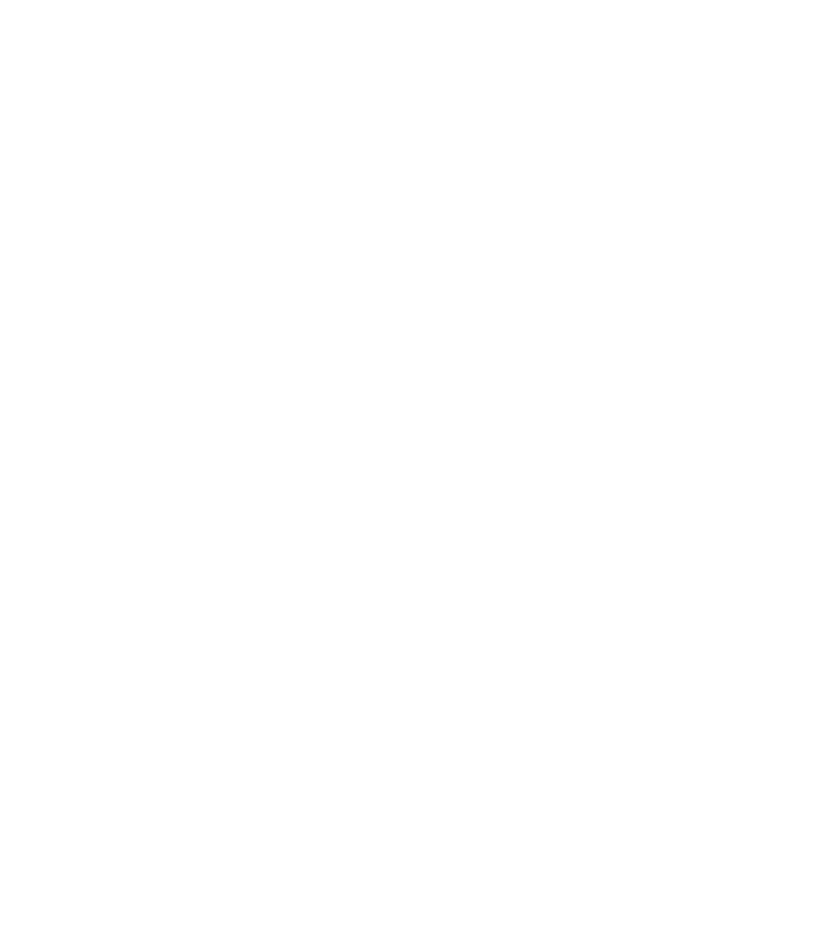
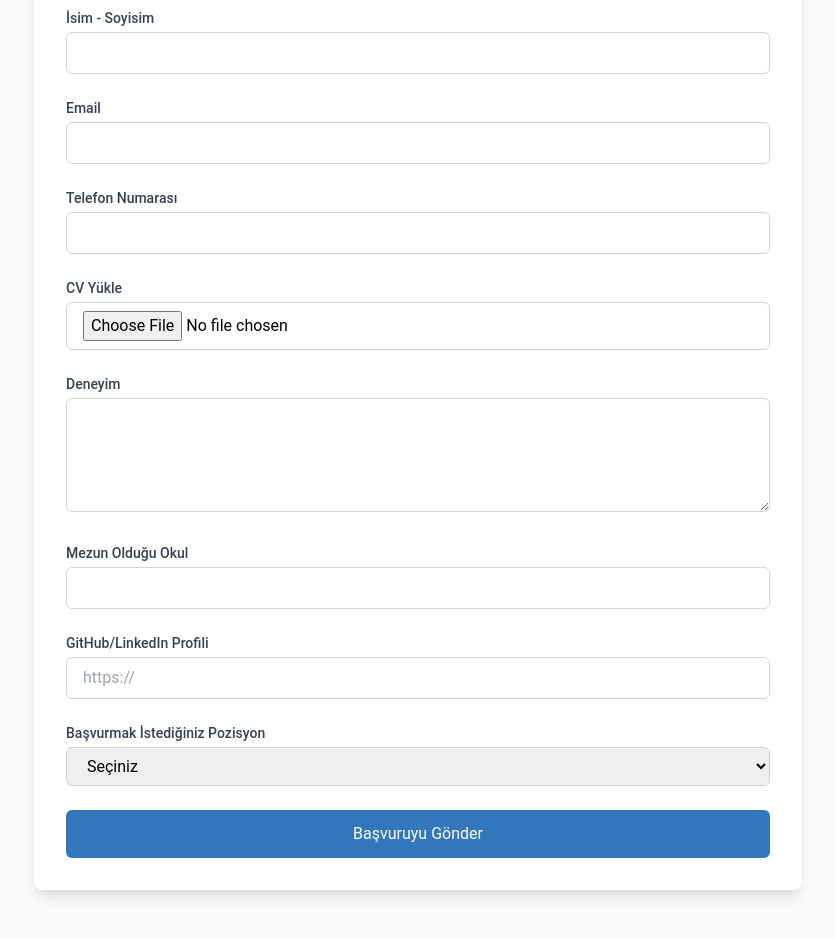
Before and after one commit to aliz1369/finnovation-website, a React (Vite) app: page /career/apply in a window 1280 px wide. Before the commit this address had no page. Shown: the part 360-1300 px from the top of the page, without its empty margins (222-1057 px from the left). Before the commit the page ends 800 px from the top, so only its background shows below. Built offline with nearby package versions, Linux system fonts and the light colour scheme.

Commit message:
Bize katıl

```diff
--- /dev/null
+++ b/src/pages/BasvuruPage.tsx
@@ -0,0 +1,205 @@
+import React, { useState } from "react";
+import MainLayout from "../layouts/MainLayout";
+
+const BasvuruPage: React.FC = () => {
+  const [formData, setFormData] = useState({
+    fullName: "",
+    email: "",
+    phone: "",
+    cv: null as File | null,
+    experience: "",
+    education: "",
+    socialMedia: "",
+    position: "",
+  });
+
+  const positions = [
+    "Yazılım Geliştirici",
+    "Veri Bilimci",
+    "İş Analisti",
+    "Proje Yöneticisi",
+    "UI/UX Tasarımcı",
+    "DevOps Mühendisi",
+  ];
+
+  const handleInputChange = (e: React.ChangeEvent<HTMLInputElement | HTMLTextAreaElement | HTMLSelectElement>) => {
+    setFormData({
+      ...formData,
+      [e.target.name]: e.target.value,
+    });
+  };
+
+  const handleFileChange = (e: React.ChangeEvent<HTMLInputElement>) => {
+    if (e.target.files && e.target.files[0]) {
+      setFormData({
+        ...formData,
+        cv: e.target.files[0],
+      });
+    }
+  };
+
+  const handleSubmit = (e: React.FormEvent) => {
+    e.preventDefault();
+    // Form gönderme işlemi burada yapılacak
+    console.log(formData);
+  };
+
+  return (
+    <MainLayout>
+      <div className="min-h-screen bg-gray-50 py-12">
+        <div className="container mx-auto px-4 sm:px-6 lg:px-8">
+          {/* Başlık ve Slogan */}
+          <div className="text-center mb-12">
+            <h1 className="text-4xl font-bold text-[#1E5E81] mb-4">Bize Katıl!</h1>
+            <h2 className="text-2xl font-semibold text-[#3277BC] mb-4">
+              Geleceği Beraber Tasarlayalım!
+            </h2>
+            <p className="text-lg text-gray-600 max-w-2xl mx-auto">
+              Büyük fırsatlar seni bekliyor, başvurunu hemen yap ve yolculuğuna Finnovation'la başla!
+            </p>
+          </div>
+
+          {/* Başvuru Formu */}
+          <div className="max-w-3xl mx-auto bg-white rounded-lg shadow-lg p-8">
+            <form onSubmit={handleSubmit} className="space-y-6">
+              {/* İsim Soyisim */}
+              <div>
+                <label className="block text-sm font-medium text-gray-700 mb-1">
+                  İsim - Soyisim
+                </label>
+                <input
+                  type="text"
+                  name="fullName"
+                  value={formData.fullName}
+                  onChange={handleInputChange}
+                  className="w-full px-4 py-2 border border-gray-300 rounded-md focus:ring-[#3277BC] focus:border-[#3277BC]"
+                  required
+                />
+              </div>
+
+              {/* Email */}
+              <div>
+                <label className="block text-sm font-medium text-gray-700 mb-1">
+                  Email
+                </label>
+                <input
+                  type="email"
+                  name="email"
+                  value={formData.email}
+                  onChange={handleInputChange}
+                  className="w-full px-4 py-2 border border-gray-300 rounded-md focus:ring-[#3277BC] focus:border-[#3277BC]"
+                  required
+                />
+              </div>
+
+              {/* Telefon */}
+              <div>
+                <label className="block text-sm font-medium text-gray-700 mb-1">
+                  Telefon Numarası
+                </label>
+                <input
+                  type="tel"
+                  name="phone"
+                  value={formData.phone}
+                  onChange={handleInputChange}
+                  className="w-full px-4 py-2 border border-gray-300 rounded-md focus:ring-[#3277BC] focus:border-[#3277BC]"
+                  required
+                />
+              </div>
+
+              {/* CV Yükleme */}
+              <div>
+                <label className="block text-sm font-medium text-gray-700 mb-1">
+                  CV Yükle
+                </label>
+                <input
+                  type="file"
+                  name="cv"
+                  accept=".pdf,.doc,.docx"
+                  onChange={handleFileChange}
+                  className="w-full px-4 py-2 border border-gray-300 rounded-md focus:ring-[#3277BC] focus:border-[#3277BC]"
+                />
+              </div>
+
+              {/* Deneyim */}
+              <div>
+                <label className="block text-sm font-medium text-gray-700 mb-1">
+                  Deneyim
+                </label>
+                <textarea
+                  name="experience"
+                  value={formData.experience}
+                  onChange={handleInputChange}
+                  rows={4}
+                  className="w-full px-4 py-2 border border-gray-300 rounded-md focus:ring-[#3277BC] focus:border-[#3277BC]"
+                />
+              </div>
+
+              {/* Eğitim */}
+              <div>
+                <label className="block text-sm font-medium text-gray-700 mb-1">
+                  Mezun Olduğu Okul
+                </label>
+                <input
+                  type="text"
+                  name="education"
+                  value={formData.education}
+                  onChange={handleInputChange}
+                  className="w-full px-4 py-2 border border-gray-300 rounded-md focus:ring-[#3277BC] focus:border-[#3277BC]"
+                />
+              </div>
+
+              {/* Sosyal Medya */}
+              <div>
+                <label className="block text-sm font-medium text-gray-700 mb-1">
+                  GitHub/LinkedIn Profili
+                </label>
+                <input
+                  type="text"
+                  name="socialMedia"
+                  value={formData.socialMedia}
+                  onChange={handleInputChange}
+                  className="w-full px-4 py-2 border border-gray-300 rounded-md focus:ring-[#3277BC] focus:border-[#3277BC]"
+                  placeholder="https://"
+                />
+              </div>
+
+              {/* Pozisyon Seçimi */}
+              <div>
+                <label className="block text-sm font-medium text-gray-700 mb-1">
+                  Başvurmak İstediğiniz Pozisyon
+                </label>
+                <select
+                  name="position"
+                  value={formData.position}
+                  onChange={handleInputChange}
+                  className="w-full px-4 py-2 border border-gray-300 rounded-md focus:ring-[#3277BC] focus:border-[#3277BC]"
+                  required
+                >
+                  <option value="">Seçiniz</option>
+                  {positions.map((pos) => (
+                    <option key={pos} value={pos}>
+                      {pos}
+                    </option>
+                  ))}
+                </select>
+              </div>
+
+              {/* Gönder Butonu */}
+              <div>
+                <button
+                  type="submit"
+                  className="w-full bg-[#3277BC] text-white py-3 px-6 rounded-md hover:bg-[#1E5E81] transition-colors duration-300"
+                >
+                  Başvuruyu Gönder
+                </button>
+              </div>
+            </form>
+          </div>
+        </div>
+      </div>
+    </MainLayout>
+  );
+};
+
+export default BasvuruPage;
--- a/src/routes/AppRoutes.tsx
+++ b/src/routes/AppRoutes.tsx
@@ -14,6 +14,7 @@ import SustainabilityPage from "../pages/SustainabilityPage";
 import Culture from "../pages/Culture";
 import WorkingInFinnovation from "../pages/WorkingInFinnovation";
 import ProjelerPage from "../pages/ProjelerPage";
+import BasvuruPage from "../pages/BasvuruPage";
 
 const AppRoutes: FC = () => {
   return (
@@ -39,6 +40,7 @@ const AppRoutes: FC = () => {
         <Route path="/career/culture" element={<Culture />} />
         <Route path="/career/work-with-us" element={<WorkingInFinnovation />} />
         <Route path="/project" element={<ProjelerPage />} />
+        <Route path="/career/apply" element={<BasvuruPage />} />
       </Routes>
     </Router>
   );
```
Also changed, not shown: 1 other file (tests, documents, lock files or other folders).
